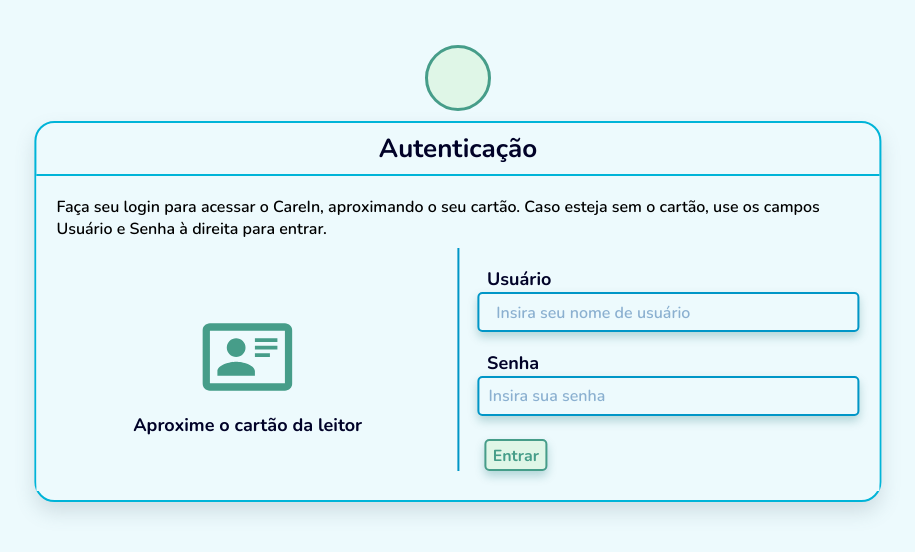
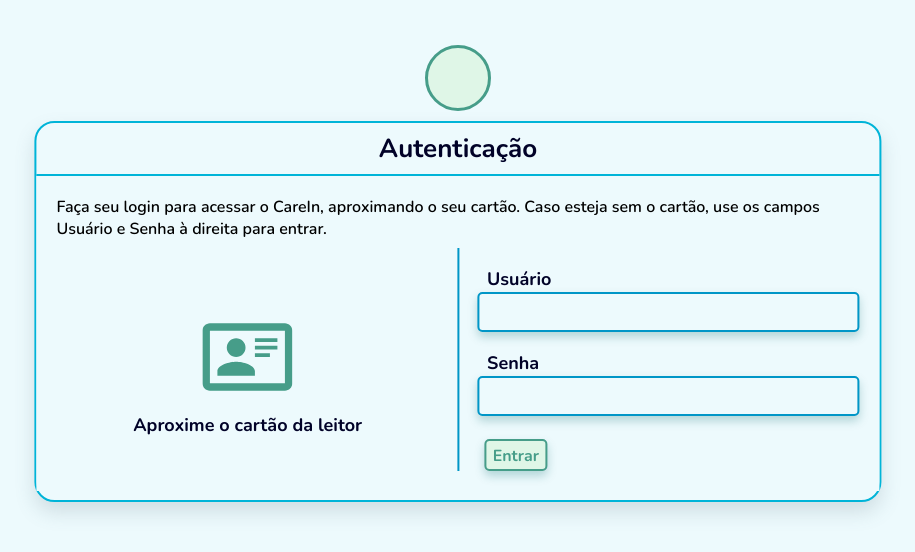
Before and after one commit to lincoln1809/carein-frontend, a React (Create React App) app: page / in a window 1280 px wide. Shown: the top 552 px of the page, without its empty margins (182-1097 px from the left). Built offline with nearby package versions, Linux system fonts and the light colour scheme.

Commit message:
pequenas alterações

```diff
--- a/src/components/Input/Input.css
+++ b/src/components/Input/Input.css
@@ -68,7 +68,8 @@
 }
 input[type="text"],
 input[type="number"],
-input[type="datetime-local"] {
+input[type="datetime-local"],
+input[type="password"] {
   padding: 10px 10px 8px 10px;
   font-family: Nunito;
   font-style: normal;
--- a/src/views/Login.jsx
+++ b/src/views/Login.jsx
@@ -45,13 +45,13 @@ export default function Login() {
           <Column>
             <Input
               label="Usuário"
-              placeholder="Insira seu nome de usuário"
+              // placeholder="Insira seu nome de usuário"
               helpText=""
               type="text"
             />
             <Input
               label="Senha"
-              placeholder="Insira sua senha"
+              // placeholder="Insira sua senha"
               helpText=""
               type="password"
             />
--- a/src/views/Menu.jsx
+++ b/src/views/Menu.jsx
@@ -30,7 +30,7 @@ export default function Login() {
               />
             </svg>
           </BigButton>
-          <BigButton titulo="Procura usuário">
+          <BigButton titulo="Procura paciente">
             <svg
               class="square"
               width="120px"
```
